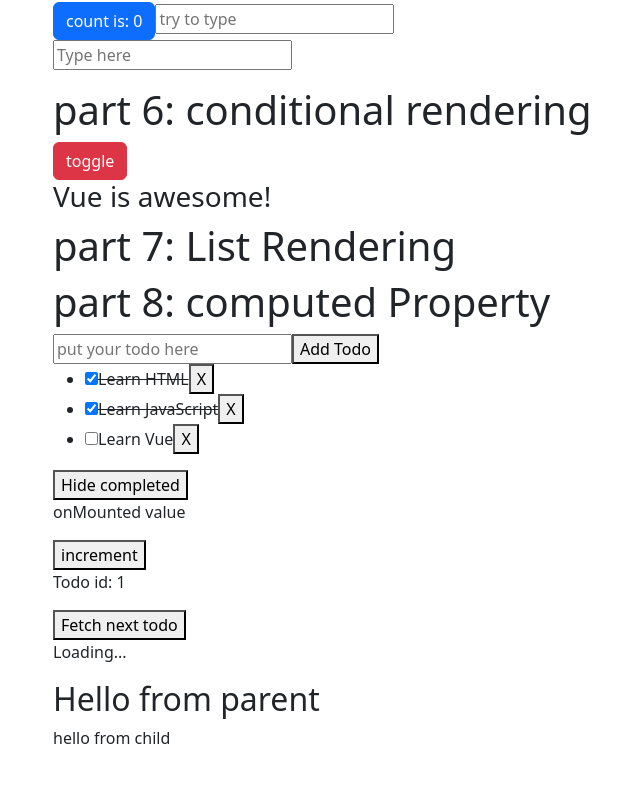
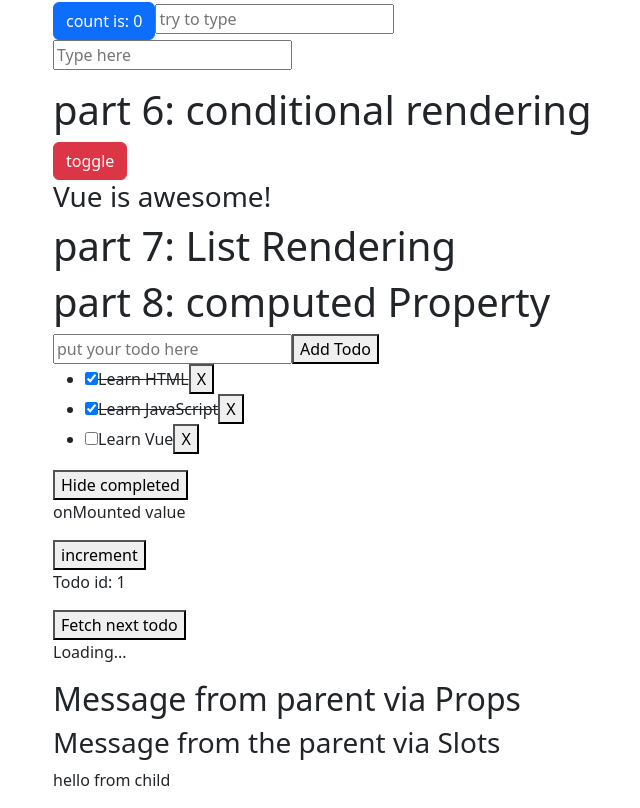
Before and after one commit to ahbali/vue3-tutorial, a Vue app: page / in a window 1280 px wide. Shown: the part 206-1014 px from the top of the page, without its empty margins (29-669 px from the left). Before the commit the page ends 972 px from the top, so only its background shows below. Built offline with nearby package versions, Linux system fonts and the light colour scheme; no server answers.

Commit message:
part 14: Slots

```diff
--- a/src/App.vue
+++ b/src/App.vue
@@ -85,9 +85,11 @@ async function fetchData() {
 fetchData()
 watch(todoId, fetchData)
 // part 12: Props
-const greeting = ref('Hello from parent')
+const greeting = ref('Message from parent via Props')
 // part 13: Emits
 const childMsg = ref('No child msg yet')
+// part 14: Slots
+const parentMsg = ref('Message from the parent via Slots')
 
 </script>
 
@@ -163,7 +165,10 @@ const childMsg = ref('No child msg yet')
     <!-- part 11: Components -->
     <!-- part 12: Props -->
     <!-- part 13: Emits -->
-    <ChildComp :msg="greeting" @response="(msg) => childMsg = msg"/>
+    <ChildComp :msg="greeting" @response="(msg) => childMsg = msg">
+        <!-- part 14: Slots -->
+        <h3>{{ parentMsg }}</h3>
+    </ChildComp>
     <p>{{ childMsg }}</p>
 </template>
 
--- a/src/components/ChildComp.vue
+++ b/src/components/ChildComp.vue
@@ -15,6 +15,8 @@ emit('response', 'hello from child')
     <div class="row">
         <h2>{{ msg ?? 'No props passed yet' }}</h2>
     </div>
+    <!-- part 14: Slots -->
+    <slot>Fallback content</slot>
 </template>
 
 <style scoped>
```
